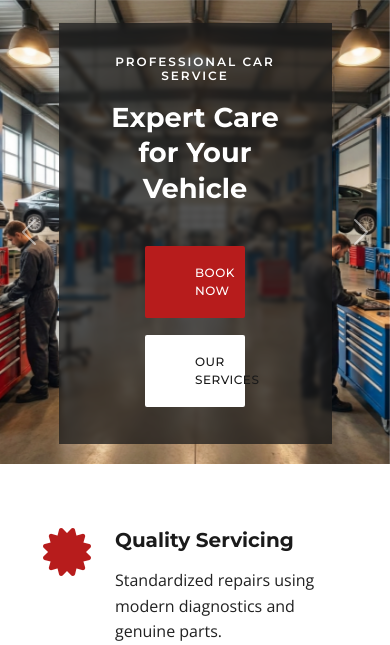
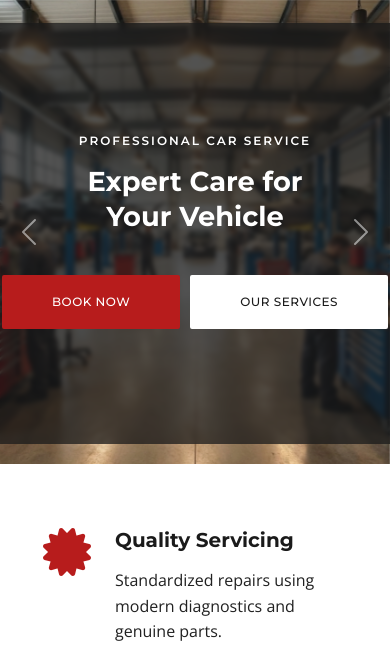
Before and after one commit to shroff-yaksi/TAS, a PHP site: page / in a window 390 px wide; the page is wider, and only the part inside the window is pictured. Shown: the part 46-691 px from the top of that part. Run offline with PHP 8.4, Linux system fonts and the light colour scheme.

Commit message:
fix: carousel caption full-width on mobile + white-space:nowrap on buttons

```diff
--- a/css/style.css
+++ b/css/style.css
@@ -1189,10 +1189,6 @@ body.dark-mode .brand-card img {
         height: 55vh;
         min-height: 300px;
     }
-
-    .carousel-caption {
-        padding: 10px;
-    }
 }
 
 /* About image column — ensure proper min-height when stacked on mobile */
@@ -1299,14 +1295,18 @@ body.dark-mode .brand-card img {
 /* overflow-x: hidden already set on body earlier in this file */
 
 /* =============================================
-   CAROUSEL BUTTON GROUP — flex row, never stacks
+   CAROUSEL BUTTON GROUP — always a flex row, no text-wrap
    ============================================= */
 .carousel-btn-group {
     display: flex;
-    flex-wrap: wrap;
-    gap: 12px;
+    flex-wrap: nowrap;       /* never stack the two buttons */
+    gap: 10px;
     justify-content: center;
-    margin-top: 4px;
+    margin-top: 8px;
+}
+
+.carousel-btn-group .btn {
+    white-space: nowrap;     /* prevent "BOOK\nNOW" word-wrap */
 }
 
 @media (min-width: 992px) {
@@ -1315,20 +1315,30 @@ body.dark-mode .brand-card img {
     }
 }
 
+/* Carousel caption — full width on mobile so buttons have room */
 @media (max-width: 768px) {
+    .carousel-caption {
+        left: 0 !important;
+        right: 0 !important;
+        padding-left: 1rem;
+        padding-right: 1rem;
+    }
+
     .carousel-btn-group .btn {
-        padding: 10px 22px;
+        padding: 10px 20px;
         font-size: 13px;
     }
 }
 
 @media (max-width: 576px) {
+    .carousel-caption {
+        padding-left: 0.75rem;
+        padding-right: 0.75rem;
+    }
+
     .carousel-btn-group .btn {
-        padding: 9px 18px;
+        padding: 9px 16px;
         font-size: 12px;
-        flex: 1 1 auto;    /* each button grows equally but stays inline */
-        max-width: 48%;    /* two per row max */
-        text-align: center;
     }
 }
 
```
